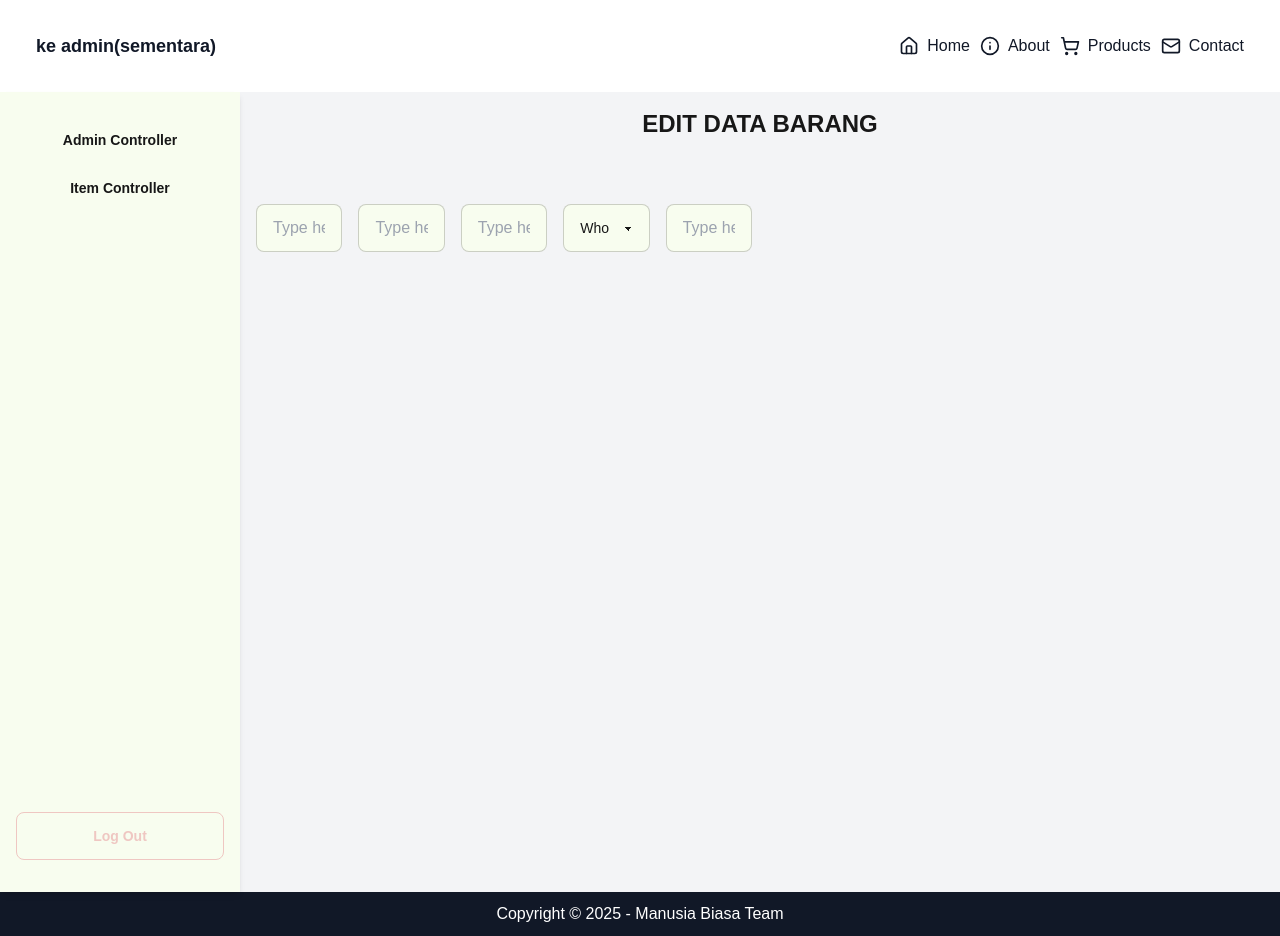
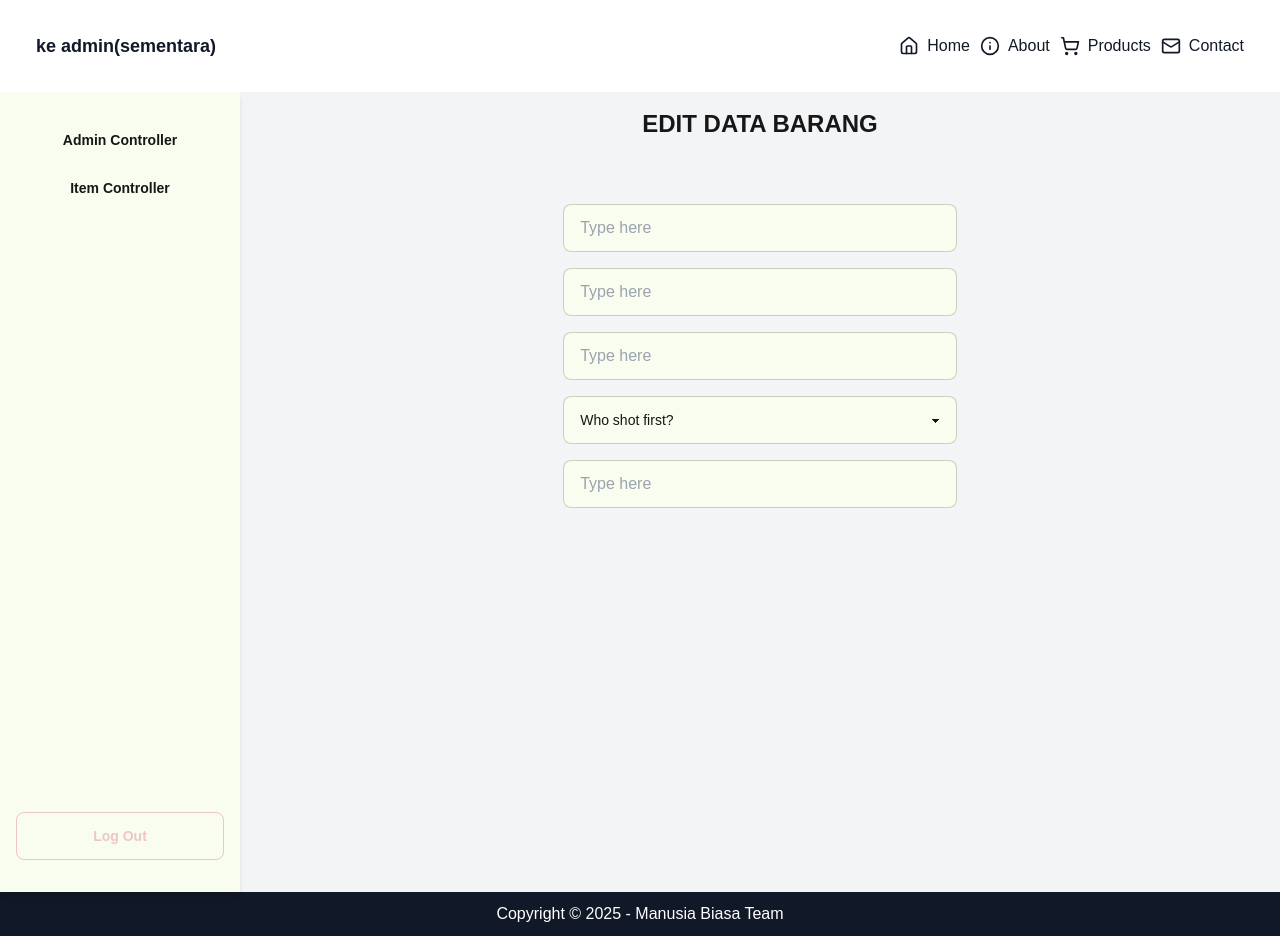
Before and after one commit to Deoca27/manusia-biasa, a Next.js app: page /admin/item_controller/edit/1 in a window 1280 px wide. Built offline with nearby package versions, Linux system fonts and the light colour scheme.

Commit message:
jhoshe: merapihkan text input dengan col

```diff
--- a/app/admin/item_controller/edit/[link_product]/page.tsx
+++ b/app/admin/item_controller/edit/[link_product]/page.tsx
@@ -11,15 +11,15 @@ export default function EditPage({ params }: { params: { link_product: string }
             <div className="text-center font-extrabold text-2xl">EDIT DATA BARANG</div>
 
                 <div className="grid grid-cols-10 gap-4 mt-16">
-                    <input type="text" placeholder="Type here" className="input input-bordered w-full max-w-xs " />
-                    <input type="text" placeholder="Type here" className="input input-bordered w-full max-w-xs" />
-                    <input type="text" placeholder="Type here" className="input input-bordered w-full max-w-xs" />
-                    <select className="select select-bordered w-full max-w-xs">
+                    <input type="text" placeholder="Type here" className="input input-bordered col-start-4 col-span-4" />
+                    <input type="text" placeholder="Type here" className="input input-bordered col-start-4 col-span-4" />
+                    <input type="text" placeholder="Type here" className="input input-bordered col-start-4 col-span-4" />
+                    <select className="select select-bordered col-start-4 col-span-4">
                         <option disabled selected>Who shot first?</option>
                         <option>Han Solo</option>
                         <option>Greedo</option>
                     </select>
-                    <input type="text" placeholder="Type here" className="input input-bordered w-full max-w-xs" />
+                    <input type="text" placeholder="Type here" className="input input-bordered col-start-4 col-span-4" />
 
 
                 </div>
```
